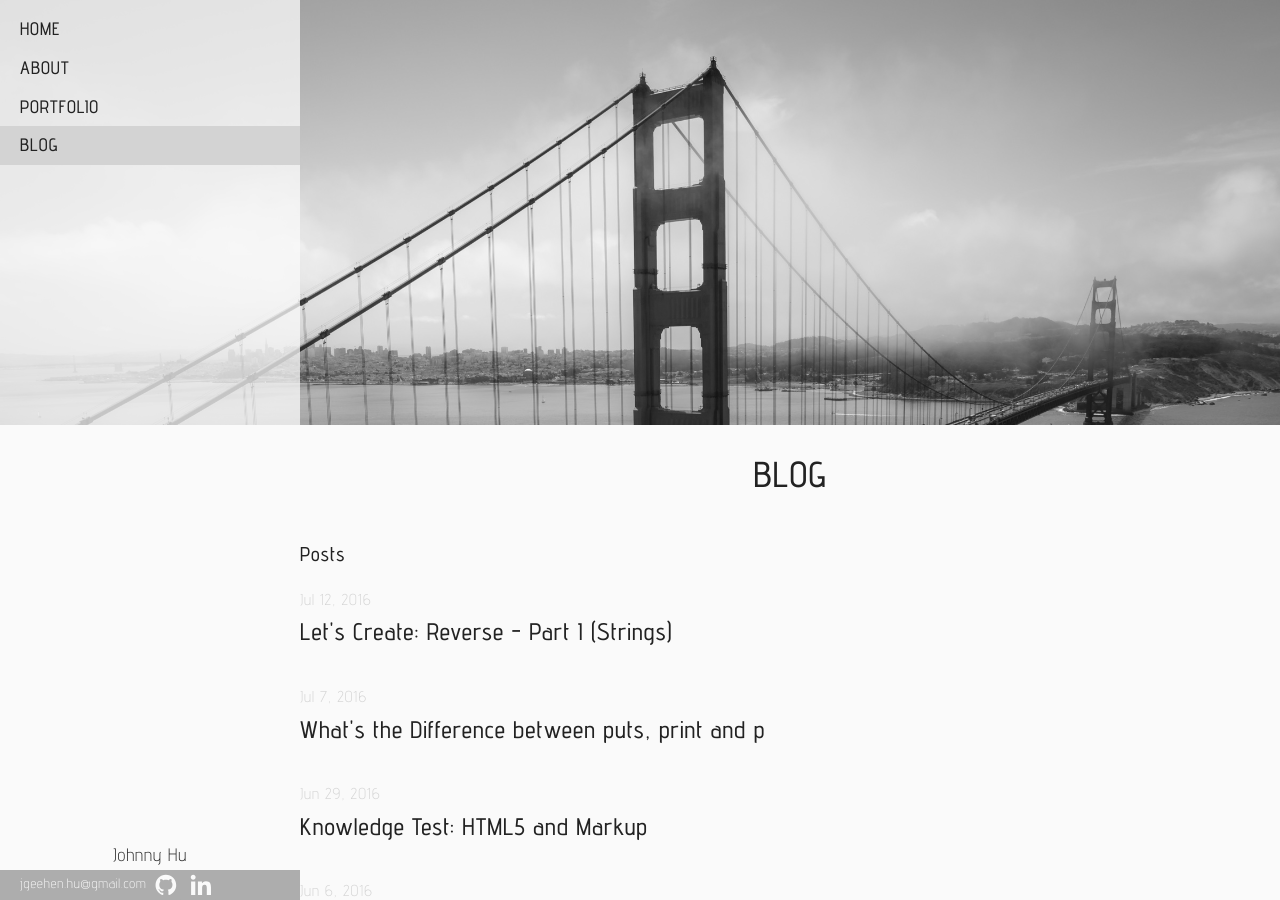
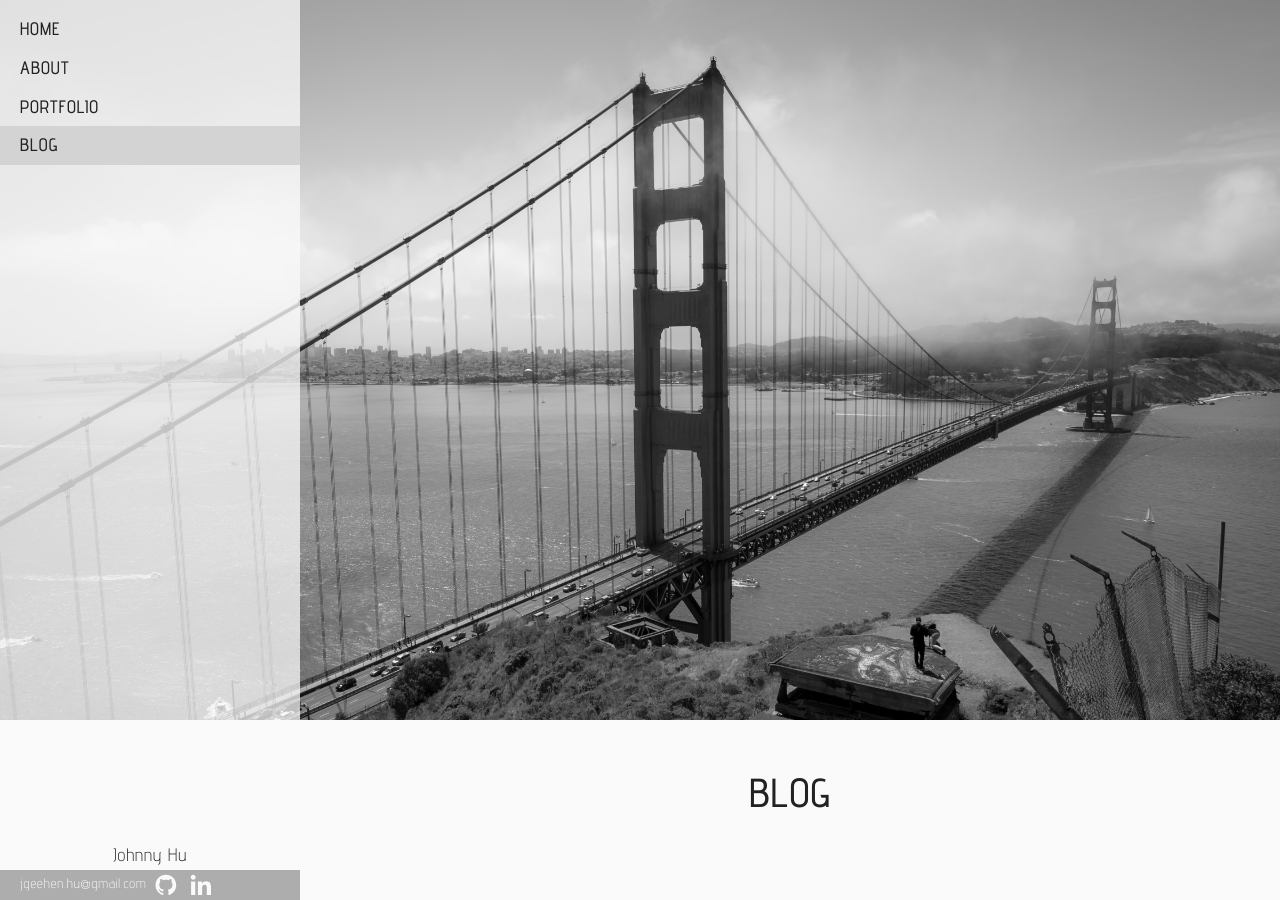
Before and after one commit to heyitsjhu/iamjhu.github.io, a Jekyll site: the page built from blog/index.html, in a window 1280 px wide and 900 px high. Built offline with Jekyll 4.4.1, drawn with Linux system fonts in a browser that asks for light colours.

Commit message:
format page layout

```diff
--- a/_layouts/page.html
+++ b/_layouts/page.html
@@ -4,7 +4,7 @@ layout: default
 <div class="container">
   <article class="page">
     <header class="page__header">
-      <h1>{{ page.title }}</h1>
+      <h1 class="page__heading">{{ page.title }}</h1>
     </header>
 
     {{ content }}
--- a/_sass/_base.scss
+++ b/_sass/_base.scss
@@ -31,29 +31,6 @@ body {
     font-feature-settings: "kern" 1;
     font-kerning: normal;
 }
-
-/**
- * Wrapper for main content area
- */
-main {
-
-}
-/*
-    max-width: -webkit-calc(#{$content-width} - (#{$spacing-unit}));
-    max-width:         calc(#{$content-width} - (#{$spacing-unit}));
-    padding-right: $spacing-unit / 2;
-    padding-left: $spacing-unit / 2;
-    @extend %clearfix;
-
-    @include media-query($on-laptop) {
-        max-width: -webkit-calc(#{$content-width} - (#{$spacing-unit} * 2));
-        max-width:         calc(#{$content-width} - (#{$spacing-unit} * 2));
-        margin-right: auto;
-        margin-left: auto;
-        padding-right: $spacing-unit;
-        padding-left: $spacing-unit;
-    }
-}*/
 
 /**
  * Set `margin-bottom` to maintain vertical rhythm
--- a/_sass/_layout.scss
+++ b/_sass/_layout.scss
@@ -2,8 +2,9 @@
  * CONTAINER
  */
  .container {
-    position: relative;
-    top: 425px;
+    position: absolute;
+    top: 80%;
+    width: 100%;
     padding-left: 300px;
     background-color: #FAFAFA;
 }
@@ -103,16 +104,31 @@
  * PAGES
  */
 
+.page {
+    max-width: -webkit-calc(#{$content-width} - (#{$spacing-unit}));
+    max-width:         calc(#{$content-width} - (#{$spacing-unit}));
+    padding-right: $spacing-unit;
+    padding-left: $spacing-unit;
+    @extend %clearfix;
+
+    @include media-query($on-laptop) {
+        max-width: -webkit-calc(#{$content-width} - (#{$spacing-unit} * 2));
+        max-width:         calc(#{$content-width} - (#{$spacing-unit} * 2));
+        margin-right: auto;
+        margin-left: auto;
+        padding-right: $spacing-unit;
+        padding-left: $spacing-unit;
+    }
+}
+
 .page__header {
-    padding: 20px 0;
+    padding: $spacing-unit 0;
     text-align: center;
     text-transform: uppercase;
 }
 
-
-
-.page-heading {
-    font-size: 20px;
+.page__heading {
+    font-size: 2.25em;
 }
 
 .post-list {
--- a/css/main.scss
+++ b/css/main.scss
@@ -15,7 +15,7 @@ $smaller-font-size:   $base-font-size * 0.75;
 $base-line-height:    1.6;
 $base-letter-spacing: 0.8px;
 
-$spacing-unit:      30px;
+$spacing-unit:      40px;
 
 $background-color:  #FAFAFA;
 $text-color-dark:   #222;
```
